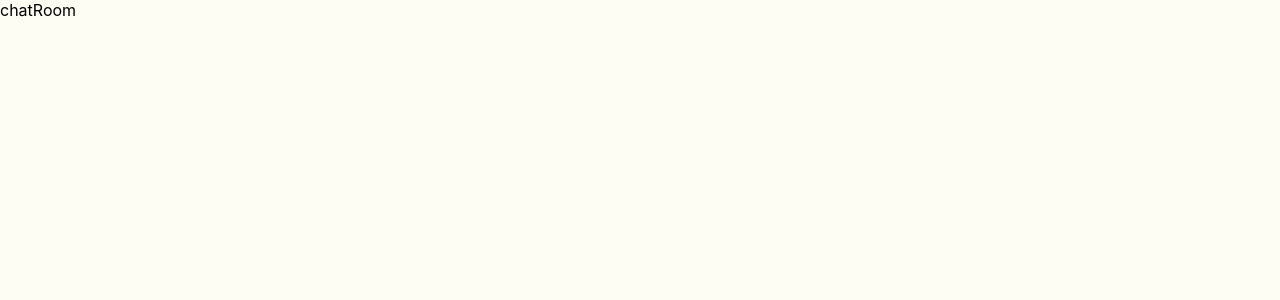
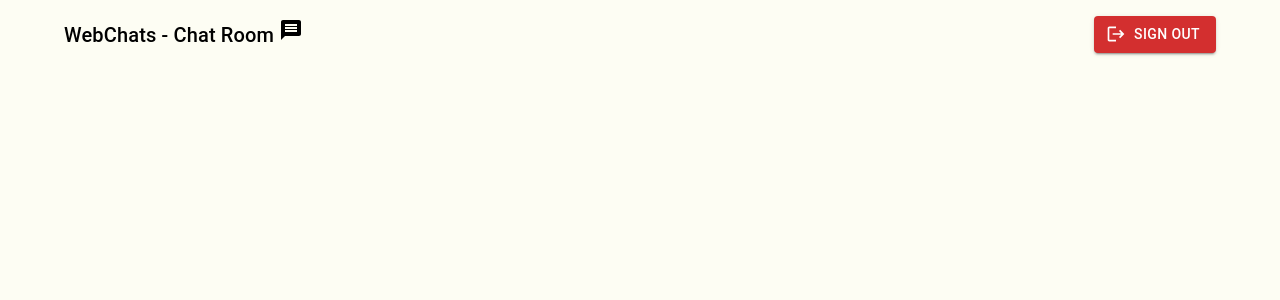
Before and after one commit to osas2211/webchat, a React (Create React App) app: page / in a window 1280 px wide. Both pictures are taken after typing "Sample" into the empty fields and a click on the button "JOIN". Shown: the top 300 px of the page. Built offline with nearby package versions, Linux system fonts and the light colour scheme.

Commit message:
implemented user Logout

```diff
--- a/src/App.css
+++ b/src/App.css
@@ -14,3 +14,20 @@ img{
   width: 100%;
   height: 100%;
 }
+
+.chat-room{
+  position: relative;
+  height: 120vh;
+  width: 90%;
+  margin: auto;
+}
+.chat-room_header{
+  position: sticky;
+  top: 0;
+  right: 0;
+  display: flex;
+  justify-content: space-between;
+  align-items: center;
+  width: 100%;
+  padding: 1rem 0;
+}
--- a/src/app/pages/chatRoom.tsx
+++ b/src/app/pages/chatRoom.tsx
@@ -1,5 +1,28 @@
 import React from "react"
+import { Box, Button, Typography, TextField } from "@mui/material"
+import { Logout, Message, Send } from "@mui/icons-material"
+import { useDispatch } from "react-redux"
+import { LogOut } from "../../features/chatRoom.tsx/user"
 
 export const ChatRoom = () => {
-  return <div>chatRoom</div>
+  const dispatch = useDispatch()
+  return (
+    <Box className="chat-room">
+      <header className="chat-room_header">
+        <Typography variant="h6">
+          WebChats - Chat Room <Message />
+        </Typography>
+        <Button
+          startIcon={<Logout />}
+          variant="contained"
+          color="error"
+          onClick={() => {
+            dispatch({ type: LogOut.type })
+          }}
+        >
+          Sign Out
+        </Button>
+      </header>
+    </Box>
+  )
 }
```
